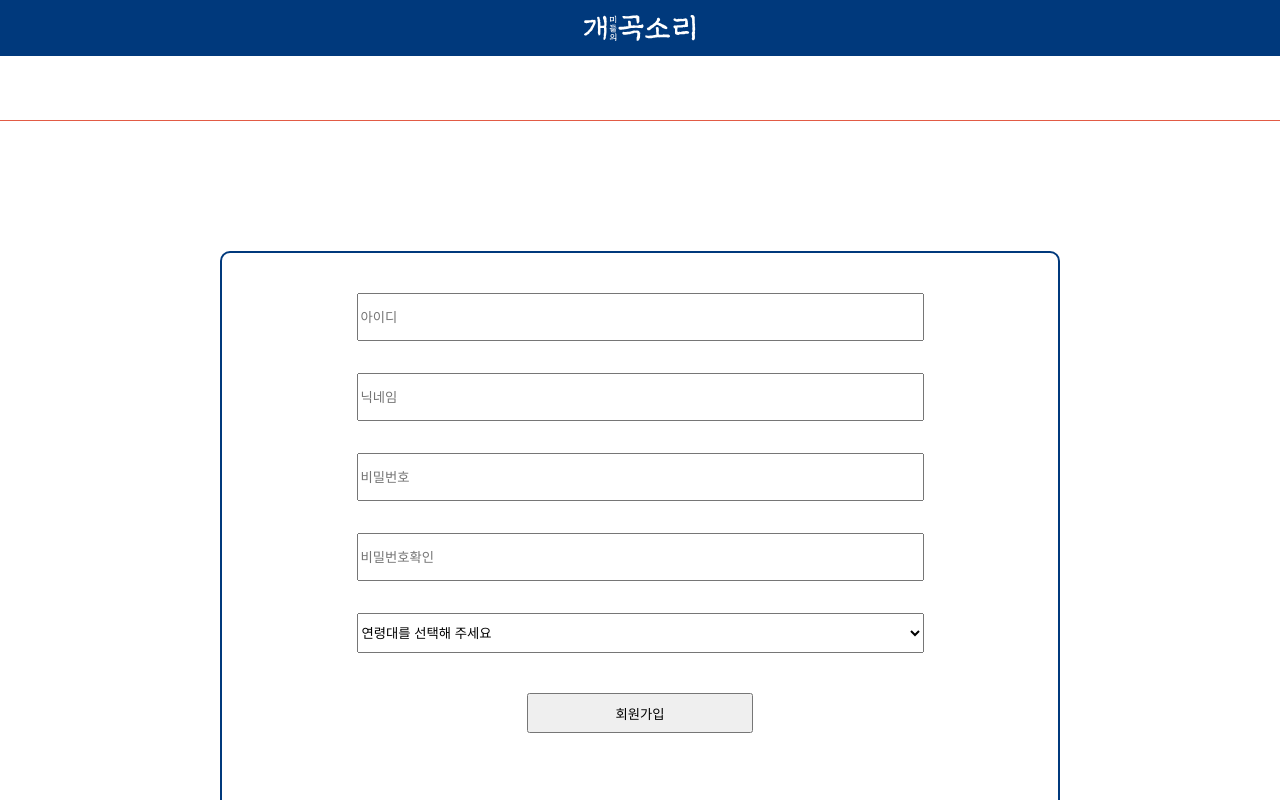
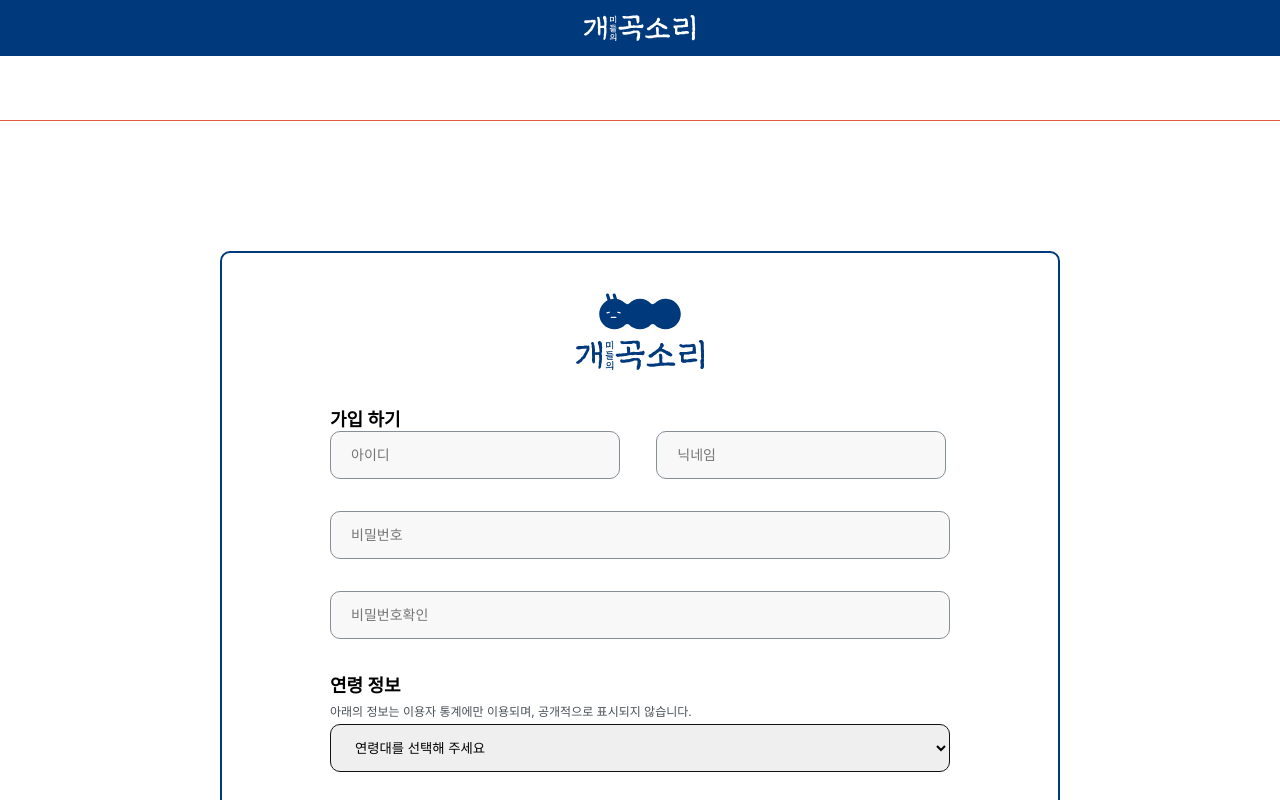
Before and after one commit to gabmin/Front-End, a React (Create React App) app: page /signup in a window 1280 px wide. Shown: the top 800 px of the page. Built offline with nearby package versions, Linux system fonts and the light colour scheme; no server answers.

Commit message:
[feat] 회원가입 기본 스타일링

```diff
--- a/src/pages/Signup.js
+++ b/src/pages/Signup.js
@@ -1,8 +1,9 @@
 import styled from "styled-components";
 import { useCallback, useEffect, useState } from "react";
 import { useDispatch, useSelector } from "react-redux";
-import { isError } from "lodash";
 
+import { ReactComponent as Logo } from "../images/logo.svg";
+import { ReactComponent as Symbol } from "../images/symbolBlue.svg";
 import {
   blue,
   red,
@@ -10,6 +11,7 @@ import {
   tablet,
   gray5,
   grayMultiply,
+  darkGray,
 } from "../shared/style";
 import useInput from "../hooks/useInput";
 import { signup, checkIdDup, checkNickDup } from "../redux/actions/user";
@@ -206,7 +208,13 @@ const Signup = () => {
     <>
       <Container>
         <Form onSubmit={onSubmit}>
-          <Content>
+          <StyledSymbol />
+          <Logo fill={blue} height="30px" style={{ margin: "10px 0 35" }} />
+          <SelectSubject>
+            <span className="selectAgeInfo">가입 하기</span>
+          </SelectSubject>
+          <IdPwWrapper>
+            <InputContent>
               <InputWrapper>
                 <input
                   type="id"
@@ -219,16 +227,19 @@ const Signup = () => {
 
               {idError && !checkIdDupLoading && idNotice && (
                 <span>
-                5~20자의 영문 소문자, 숫자와 특수기호(),(-)만 사용 가능합니다
+                  5~20자의 영문 소문자, 숫자와 특수기호(),(-)만 가능합니다.
                 </span>
               )}
-            {checkIdDupResult && !idError && !checkIdDupLoading && idNotice && (
-              <span>사용가능한 아이디 입니다</span>
+              {checkIdDupResult &&
+                !idError &&
+                !checkIdDupLoading &&
+                idNotice && (
+                  <span style={{ color: blue }}>사용가능한 아이디 입니다</span>
                 )}
               {checkIdDupResult === false && !checkIdDupLoading && idNotice && (
                 <span>이미 사용중인 아이디 입니다</span>
               )}
-          </Content>
+            </InputContent>
             <Content>
               <InputWrapper>
                 <input
@@ -245,11 +256,14 @@ const Signup = () => {
               {checkNickDupResult &&
                 !nickError &&
                 !checkNickDupLoading &&
-              nickNotice && <span>사용가능한 닉네임 입니다</span>}
+                nickNotice && (
+                  <span style={{ color: blue }}>사용가능한 닉네임 입니다</span>
+                )}
               {checkNickDupResult === false &&
                 !checkNickDupLoading &&
                 nickNotice && <span>이미 사용중인 닉네임 입니다</span>}
             </Content>
+          </IdPwWrapper>
           <Content>
             <InputWrapper>
               <input
@@ -276,6 +290,13 @@ const Signup = () => {
             {passwordEqual && <span>같은 비밀번호를 입력해 주세요</span>}
           </Content>
           <Content>
+            <SelectSubject>
+              <span className="selectAgeInfo">연령 정보</span>
+              <span className="selectAgeExp">
+                아래의 정보는 이용자 통계에만 이용되며, 공개적으로 표시되지
+                않습니다.
+              </span>
+            </SelectSubject>
             <InputWrapper>
               <select onChange={setAge}>
                 <option value="">연령대를 선택해 주세요</option>
@@ -289,7 +310,7 @@ const Signup = () => {
             {ageError && <span>연령대를 선택해 주세요</span>}
           </Content>
           <ButtonWrapper>
-            <button type="submit">회원가입</button>
+            <SignupButton type="submit">회원가입</SignupButton>
           </ButtonWrapper>
         </Form>
       </Container>
@@ -318,18 +339,52 @@ const Form = styled.form`
   padding: 2em;
 
   select {
+    border-radius: 10px;
+    border: 1px solid ${darkGray};
+    padding-left: 20px;
     width: 100%;
-    height: 3em;
+    height: 48px;
+    /* appearance: none; */
+    /* background-image: url('../images/chevronDown.png'); */
   }
+
+  input {
+    border-radius: 10px;
+    border: 1px solid ${gray5};
+    background-color: ${grayMultiply};
+    padding-left: 20px;
+
+    ::placeholder {
+      font-size: 14px;
+    }
+  }
+`;
+
+const StyledSymbol = styled(Symbol)`
+  cursor: pointer;
+  user-select: none;
+  height: 37px;
+  fill: ${blue};
+`;
+
+const InputContent = styled.div`
+  display: flex;
+  flex-direction: column;
+  width: 100%;
+  max-width: 620px;
+  height: 80px;
+  font-size: 0.6em;
+  color: ${red};
 `;
 
 const Content = styled.div`
   display: flex;
   flex-direction: column;
-  width: 75%;
+  width: 90%;
+  max-width: 620px;
   height: 80px;
   font-size: 0.6em;
-  color: red;
+  color: ${red};
 `;
 
 const InputWrapper = styled.div`
@@ -340,6 +395,38 @@ const InputWrapper = styled.div`
 
   input {
     width: 100%;
+  }
+`;
+
+const SelectSubject = styled.div`
+  display: flex;
+  flex-direction: column;
+  color: black;
+  width: 90%;
+  max-width: 620px;
+
+  .selectAgeInfo {
+    font-size: 18px;
+    font-weight: bold;
+  }
+
+  .selectAgeExp {
+    font-size: 12px;
+    color: #495057;
+    margin: 5px 0;
+  }
+`;
+
+const IdPwWrapper = styled.div`
+  display: flex;
+  flex-direction: row;
+  width: 90%;
+  max-width: 620px;
+  justify-content: space-between;
+
+  input {
+    width: 290px;
+    box-sizing: border-box;
   }
 `;
 
@@ -354,4 +441,18 @@ const ButtonWrapper = styled.div`
   }
 `;
 
+const SignupButton = styled.button`
+  position: relative;
+  top: 60px;
+  width: 180px;
+  height: 40px;
+  margin: 0 0 10px;
+  background-color: ${red};
+  color: white;
+  font-size: 16px;
+  border: none;
+  border-radius: 10px;
+  cursor: pointer;
+`;
+
 export default Signup;
--- a/src/shared/style.js
+++ b/src/shared/style.js
@@ -4,5 +4,6 @@ const tablet = "1300px";
 const mobile = "768px";
 const gray5 = "#868E96";
 const grayMultiply = "#F8F8F8";
+const darkGray = "#101214";
 
-export { blue, red, tablet, mobile, gray5, grayMultiply };
+export { blue, red, tablet, mobile, gray5, grayMultiply, darkGray };
```
Lines whose indentation alone changed are shown as unchanged.
